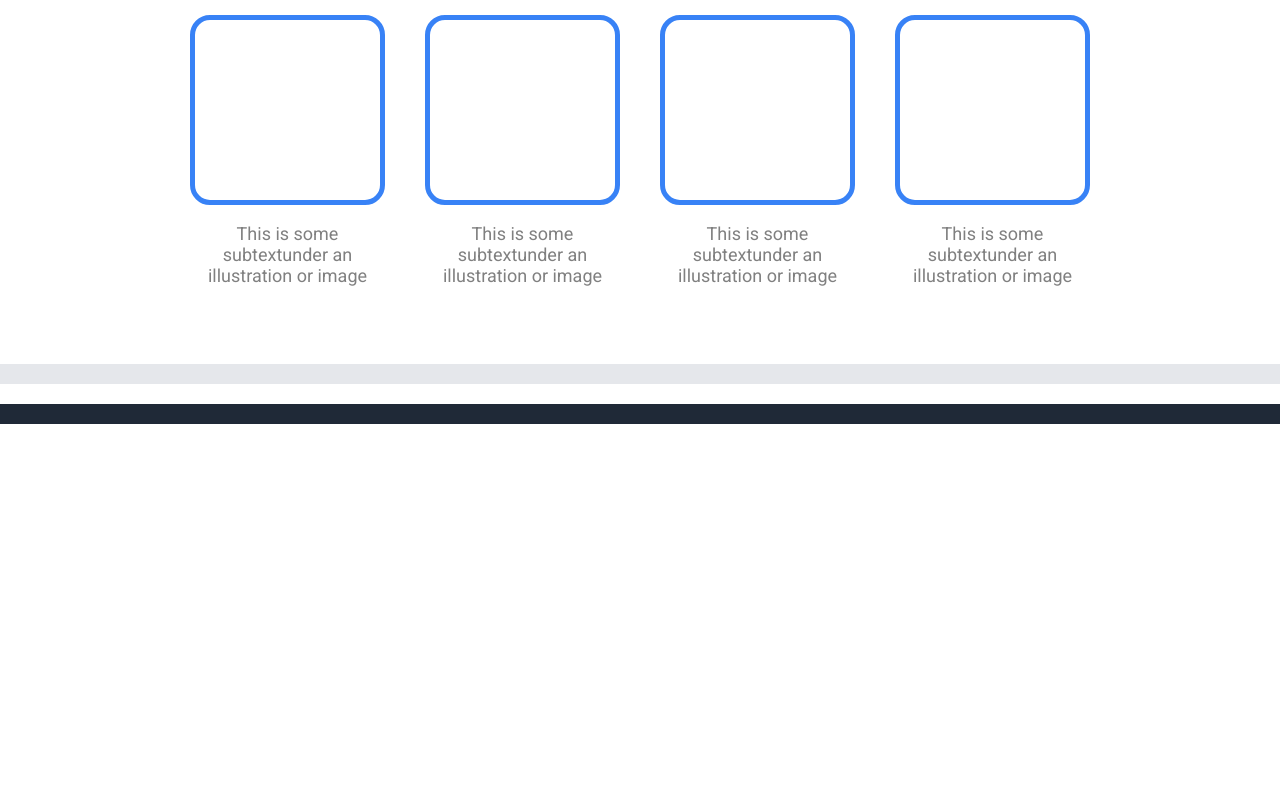
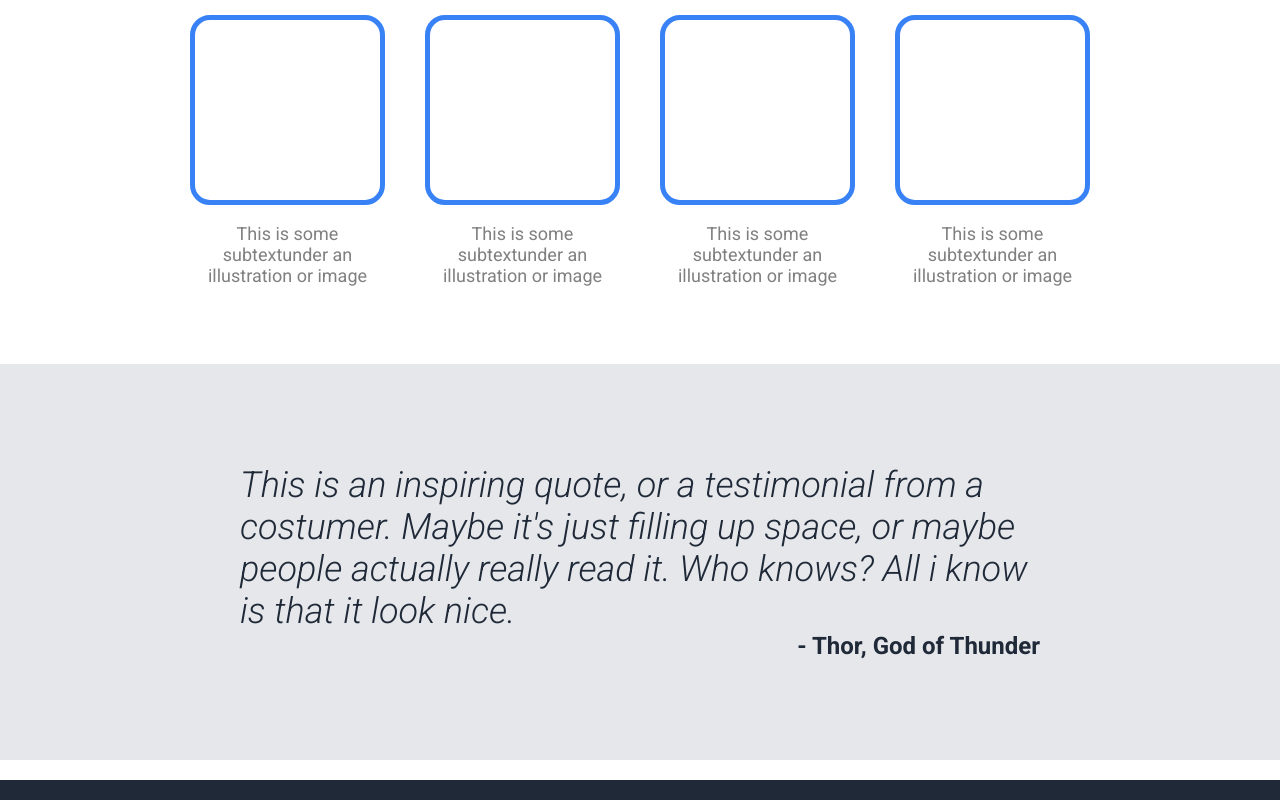
Before and after one commit to cnuneze/odin-landing-page, a plain HTML site: page index.html in a window 1280 px wide. Shown: the part 594-1394 px from the top of the page. Before the commit the page ends 1018 px from the top, so only its background shows below. Drawn offline with Linux system fonts and the light colour scheme.

Commit message:
Fix: Add Quote section

```diff
--- a/index.html
+++ b/index.html
@@ -53,8 +53,12 @@
             </div>
 
         </div>
-        <div class="quote">
 
+        <div class="quote flex">
+            <div class="quote-content">
+                <p class="quote-text">This is an inspiring quote, or a testimonial from a costumer. Maybe it's just filling up space, or maybe people actually really read it. Who knows? All i know is that it look nice.</p>
+                <h5 class="quote-author">- Thor, God of Thunder</h5>
+            </div>
         </div>
         <div class="call-action">
             <div class="action">
--- a/styles.css
+++ b/styles.css
@@ -96,8 +96,29 @@ body {
 }
 
 .quote {
-    height: 20px;
     background-color: #E5E7EB;
+    flex-direction: column;
+    align-items: center;
+    padding: 100px 0px;
+}
+
+.quote-content {
+    width: 800px;
+    color: #1F2937;
+}
+
+.quote-text {
+    font-size: 36px;
+    font-weight: 300;
+    font-style: italic;
+    margin: 0px;
+}
+
+.quote-author {
+    text-align: end;
+    font-size: 24px;
+    font-weight: 600;
+    margin: 0px;
 }
 
 .call-action {
```
